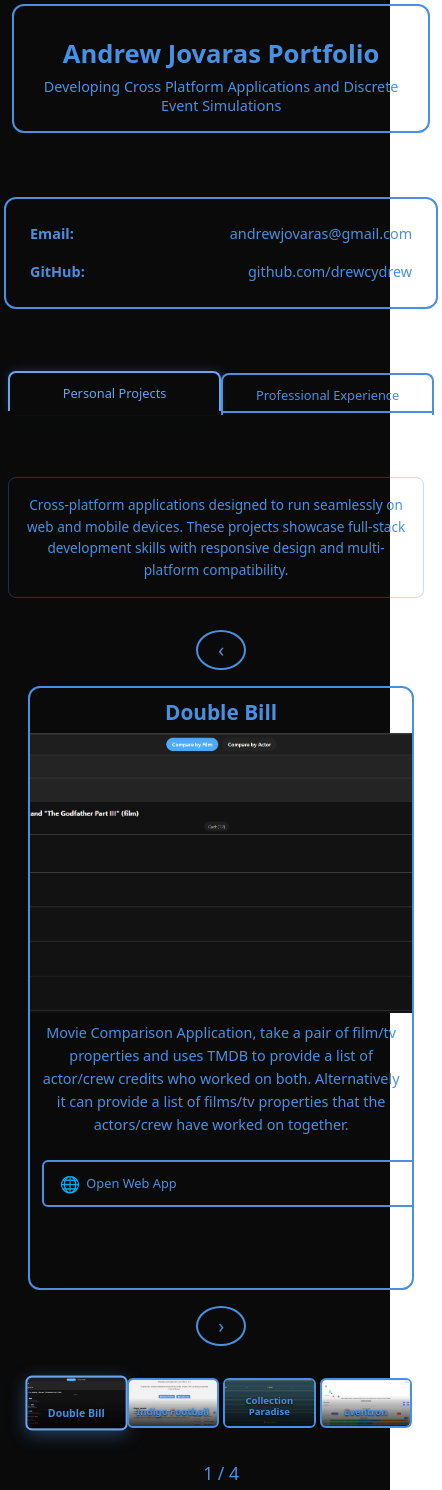
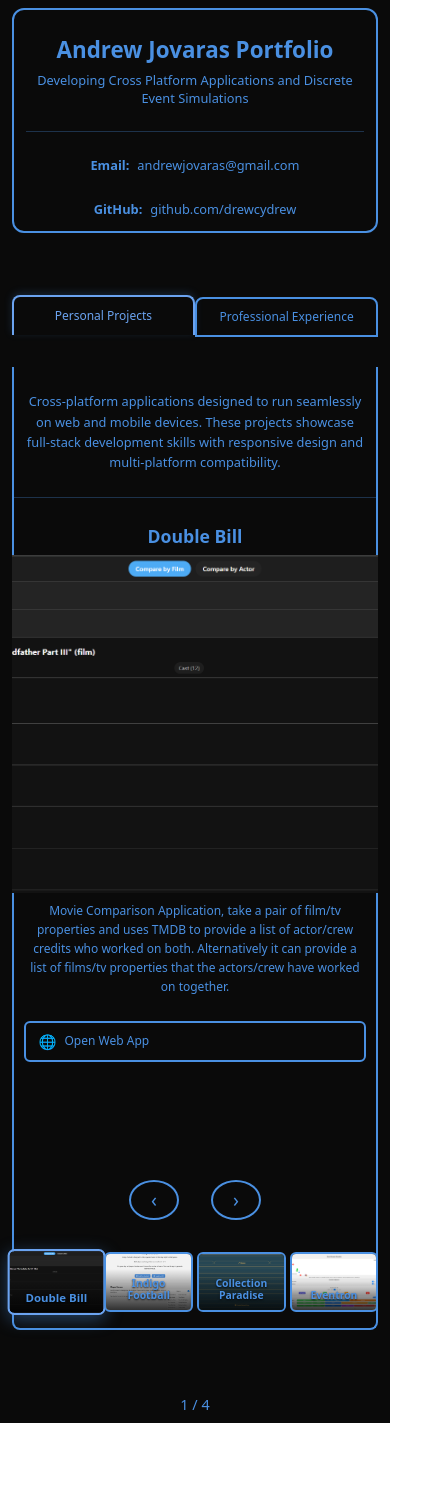
Before and after one commit to drewcydrew/projectportfolio, a React (Vite) app: page / in a window 390 px wide. Shown: the whole page, 442 px wide, since content can reach past the window. After the commit the page ends 1423 px from the top, so only its background shows below. Built offline with nearby package versions, Linux system fonts and the light colour scheme.

Commit message:
Updating styling

```diff
--- a/src/App.css
+++ b/src/App.css
@@ -6,9 +6,8 @@ body {
 }
 
 #root {
-  max-width: 1200px;
   margin: 0 auto;
-  padding: 1rem;
+  padding: clamp(0.25rem, 2vw, 1rem) clamp(0.5rem, 2vw, 1rem);
   text-align: center;
   min-height: 100vh;
 }
@@ -23,29 +22,33 @@ body {
 
 .portfolio-header {
   margin-bottom: 2rem;
-  padding: 1.5rem;
+  padding: clamp(0.75rem, 3vw, 1.5rem);
   background: transparent;
   border-radius: 12px;
   border: 2px solid #4a90e2;
-  width: 90vw;
-  max-width: 800px;
-  min-width: 300px;
+  width: calc(100vw - 6vw);
+  max-width: 1920px;
   margin: 0 auto 2rem auto;
+  box-sizing: border-box;
 }
 
 .portfolio-header h1 {
-  font-size: 2.5rem;
+  font-size: clamp(1.4rem, 5vw, 2.5rem);
   color: #4a90e2;
   margin-bottom: 0.5rem;
   word-wrap: break-word;
+  overflow-wrap: break-word;
   hyphens: auto;
+  line-height: 1.2;
 }
 
 .portfolio-header p {
-  font-size: 1.2rem;
+  font-size: clamp(0.8rem, 2.5vw, 1.2rem);
   color: #4a90e2;
   margin: 0;
   word-wrap: break-word;
+  overflow-wrap: break-word;
+  line-height: 1.4;
 }
 
 .carousel-container {
@@ -53,10 +56,12 @@ body {
   flex-direction: column;
   align-items: center;
   gap: 2rem;
+  padding: clamp(1rem, 3vw, 2rem);
 }
 
 .carousel {
   display: flex;
+  flex-direction: column;
   align-items: center;
   gap: 1rem;
   width: 100%;
@@ -64,14 +69,21 @@ body {
   justify-content: center;
 }
 
+.carousel-navigation {
+  display: flex;
+  gap: 2rem;
+  justify-content: center;
+  align-items: center;
+}
+
 .carousel-btn {
   background: transparent;
   color: #4a90e2;
   border: 2px solid #4a90e2;
   border-radius: 50%;
-  width: 50px;
-  height: 50px;
-  font-size: 1.5rem;
+  width: clamp(40px, 8vw, 50px);
+  height: clamp(40px, 8vw, 50px);
+  font-size: clamp(1.2rem, 3vw, 1.5rem);
   cursor: pointer;
   transition: all 0.3s ease;
   display: flex;
@@ -91,15 +103,15 @@ body {
 .project-card {
   background: transparent;
   border-radius: 12px;
-  border: 2px solid #4a90e2;
+  border: none;
   overflow: hidden;
   transition: transform 0.3s ease;
-  width: 90vw;
-  max-width: 800px;
-  min-width: 300px;
-  height: 650px;
+  width: calc(100vw - 6vw);
+  max-width: 1920px;
+  height: clamp(400px, 80vh, 650px);
   display: flex;
   flex-direction: column;
+  box-sizing: border-box;
 }
 
 .project-card:hover {
@@ -109,45 +121,47 @@ body {
 
 .project-image {
   width: 100%;
-  height: 350px;
+  height: clamp(180px, 40vh, 350px);
   object-fit: cover;
   flex-shrink: 0;
 }
 
 .project-video {
   width: 100%;
-  height: 350px;
+  height: clamp(180px, 40vh, 350px);
   object-fit: contain;
   flex-shrink: 0;
   background: #000;
 }
 
 .project-header {
-  padding: 1.5rem 2rem 1rem 2rem;
+  padding: clamp(0.75rem, 2vw, 1.5rem) clamp(0.75rem, 3vw, 2rem) clamp(0.5rem, 1.5vw, 1rem) clamp(0.75rem, 3vw, 2rem);
   text-align: center;
   background: transparent;
 }
 
 .project-header h2 {
-  font-size: 1.8rem;
+  font-size: clamp(1.1rem, 3.5vw, 1.8rem);
   color: #4a90e2;
   margin: 0;
+  line-height: 1.2;
 }
 
 .project-content {
-  padding: 1rem 2rem 2rem 2rem;
+  padding: clamp(0.5rem, 2vw, 1rem) clamp(0.75rem, 3vw, 2rem) clamp(1rem, 3vw, 2rem) clamp(0.75rem, 3vw, 2rem);
   text-align: center;
   background: transparent;
+  flex: 1;
 }
 
 .project-content h2 {
-  font-size: 1.8rem;
+  font-size: clamp(1.1rem, 3.5vw, 1.8rem);
   color: #4a90e2;
   margin-bottom: 1rem;
 }
 
 .project-content p {
-  font-size: 1rem;
+  font-size: clamp(0.75rem, 2vw, 1rem);
   color: #4a90e2;
   line-height: 1.6;
   margin: 0 0 1.5rem 0;
@@ -161,18 +175,20 @@ body {
 }
 
 .platform-btn {
-  padding: 0.6rem 1.2rem;
+  padding: clamp(0.5rem, 1.5vw, 0.6rem) clamp(0.8rem, 2.5vw, 1.2rem);
   border: 2px solid #4a90e2;
   background: transparent;
   color: #4a90e2;
   border-radius: 6px;
   text-decoration: none;
-  font-size: 0.9rem;
+  font-size: clamp(0.75rem, 2vw, 0.9rem);
   font-weight: 500;
   transition: all 0.3s ease;
   display: inline-flex;
   align-items: center;
   gap: 0.5rem;
+  flex: 1;
+  min-width: 120px;
 }
 
 .platform-btn:hover {
@@ -185,21 +201,21 @@ body {
 }
 
 .btn-icon {
-  font-size: 1.1rem;
+  font-size: clamp(0.9rem, 2.2vw, 1.1rem);
   display: inline-block;
 }
 
 .carousel-indicators {
-  display: flex;
-  gap: 0.5rem;
-  flex-wrap: wrap;
-  justify-content: center;
-  max-width: 90vw;
+  display: grid;
+  grid-template-columns: repeat(auto-fit, minmax(clamp(80px, 12vw, 150px), 1fr));
+  gap: 0.25rem;
+  width: calc(100vw - 6vw);
+  max-width: 1920px;
 }
 
 .indicator {
-  width: clamp(80px, 15vw, 150px);
-  height: clamp(60px, 11.25vw, 113px);
+  width: 100%;
+  height: clamp(60px, 9vw, 113px);
   border-radius: 6px;
   border: 2px solid #4a90e2;
   background: transparent;
@@ -243,7 +259,7 @@ body {
 
 .indicator-text {
   color: #4a90e2;
-  font-size: 0.75rem;
+  font-size: clamp(0.65rem, 1.5vw, 0.75rem);
   font-weight: 600;
   text-align: center;
   line-height: 1.2;
@@ -251,7 +267,7 @@ body {
 }
 
 .project-counter {
-  font-size: 1.1rem;
+  font-size: clamp(0.9rem, 2.2vw, 1.1rem);
   color: #4a90e2;
   font-weight: 500;
 }
@@ -259,36 +275,28 @@ body {
 .tabs {
   display: flex;
   gap: 0;
-  margin-bottom: 2rem;
+  margin-bottom: 0;
   justify-content: center;
   position: relative;
-}
-
-.tabs::after {
-  content: '';
-  position: absolute;
-  bottom: 0;
-  left: 0;
-  right: 0;
-  height: 2px;
-  background: #4a90e2;
-  z-index: 1;
+  width: calc(100vw - 6vw);
+  max-width: 1920px;
+  margin: 0 auto;
 }
 
 .tab-btn {
-  padding: 1rem 2rem;
+  padding: clamp(0.6rem, 2vw, 1rem) clamp(0.8rem, 3vw, 2rem);
   border: 2px solid #4a90e2;
   border-bottom: none;
   background: transparent;
   color: #4a90e2;
-  border-radius: 12px 12px 0 0;
+  border-radius: clamp(8px, 2vw, 12px) clamp(8px, 2vw, 12px) 0 0;
   cursor: pointer;
-  font-size: 1rem;
+  font-size: clamp(0.75rem, 2vw, 1rem);
   font-weight: 500;
   transition: all 0.3s ease;
   position: relative;
-  z-index: 2;
-  margin-bottom: -2px;
+  z-index: 3;
+  flex: 1;
 }
 
 .tab-btn:hover {
@@ -304,46 +312,51 @@ body {
   box-shadow: 0 -2px 8px rgba(74, 144, 226, 0.2);
 }
 
-.tab-btn.active::after {
-  content: '';
-  position: absolute;
-  bottom: -2px;
-  left: -2px;
-  right: -2px;
-  height: 4px;
-  background: #0a0a0a;
-  z-index: 3;
+.tab-btn:not(.active) {
+  border-bottom: 2px solid #4a90e2;
+}
+
+.tab-book-container {
+  width: calc(100vw - 6vw);
+  max-width: 1920px;
+  margin: 0 auto 2rem auto;
+  background: transparent;
+  border: 2px solid #4a90e2;
+  border-top: none;
+  border-radius: 0 0 8px 8px;
+  box-sizing: border-box;
+  position: relative;
+  z-index: 1;
+  margin-top: -2px;
+}
+
+.tab-content-info {
+  margin-bottom: 0;
 }
 
 .tab-description {
-  max-width: 800px;
-  width: 90vw;
-  min-width: 300px;
-  margin: 0 auto;
-  padding: 1rem 2rem;
+  width: 100%;
+  margin: 0;
+  padding: clamp(1.5rem, 3vw, 2rem) clamp(0.75rem, 3vw, 2rem);
   background: transparent;
-  border: 1px solid rgba(74, 144, 226, 0.3);
-  border-radius: 8px;
+  border: none;
+  border-radius: 0;
+  box-sizing: border-box;
+  position: relative;
+  z-index: 1;
+  border-bottom: 1px solid rgba(74, 144, 226, 0.3);
+}
+
+.tab-description::before {
+  display: none;
 }
 
 .tab-description p {
-  font-size: 1rem;
+  font-size: clamp(0.8rem, 2vw, 1rem);
   color: #4a90e2;
   line-height: 1.6;
   margin: 0;
   text-align: center;
-}
-
-.company-link {
-  color: #6ba3f0;
-  text-decoration: none;
-  font-weight: 600;
-  transition: color 0.3s ease;
-}
-
-.company-link:hover {
-  color: #8bb8f5;
-  text-decoration: underline;
 }
 
 .contact-info {
@@ -351,15 +364,9 @@ body {
   flex-wrap: wrap;
   gap: 1.5rem;
   justify-content: center;
-  margin-bottom: 2rem;
-  padding: 1.5rem;
-  background: transparent;
-  border-radius: 12px;
-  border: 2px solid #4a90e2;
-  width: 90vw;
-  max-width: 800px;
-  min-width: 300px;
-  margin: 0 auto 2rem auto;
+  margin-top: 1.5rem;
+  padding-top: 1.5rem;
+  border-top: 1px solid rgba(74, 144, 226, 0.3);
 }
 
 .contact-item {
@@ -367,18 +374,19 @@ body {
   align-items: center;
   gap: 0.5rem;
   min-width: 200px;
+  justify-content: space-between;
 }
 
 .contact-label {
   font-weight: 600;
   color: #4a90e2;
-  font-size: 0.9rem;
+  font-size: clamp(0.8rem, 1.8vw, 0.9rem);
 }
 
 .contact-link {
   color: #4a90e2;
   text-decoration: none;
-  font-size: 0.9rem;
+  font-size: clamp(0.8rem, 1.8vw, 0.9rem);
   transition: color 0.3s ease;
 }
 
@@ -386,488 +394,3 @@ body {
   color: #6ba3f0;
   text-decoration: underline;
 }
-
-/* Desktop and larger screens */
-@media (min-width: 1024px) {
-  .project-card {
-    max-width: 1000px;
-    width: 85vw;
-    height: 750px;
-  }
-
-  .project-video {
-    height: 450px;
-  }
-
-  .project-image {
-    height: 450px;
-  }
-
-  .tab-description {
-    max-width: 1000px;
-    width: 85vw;
-  }
-
-  .contact-info {
-    max-width: 1000px;
-    width: 85vw;
-  }
-
-  .portfolio-header {
-    max-width: 1000px;
-    width: 85vw;
-  }
-}
-
-@media (min-width: 1200px) {
-  .project-card {
-    max-width: 1100px;
-    width: 80vw;
-    height: 850px;
-  }
-
-  .project-video {
-    height: 550px;
-  }
-
-  .project-image {
-    height: 550px;
-  }
-
-  .tab-description {
-    max-width: 1100px;
-    width: 80vw;
-  }
-
-  .contact-info {
-    max-width: 1100px;
-    width: 80vw;
-  }
-
-  .portfolio-header {
-    max-width: 1100px;
-    width: 80vw;
-  }
-}
-
-@media (max-width: 768px) {
-  #root {
-    padding: 0.5rem;
-  }
-
-  .portfolio-header {
-    width: 95vw;
-    max-width: 500px;
-    min-width: 280px;
-    margin: 0 auto 2rem auto;
-    padding: 1.25rem;
-  }
-
-  .portfolio-header h1 {
-    font-size: 1.8rem;
-    line-height: 1.2;
-    word-wrap: break-word;
-    overflow-wrap: break-word;
-  }
-
-  .portfolio-header p {
-    font-size: 1rem;
-    line-height: 1.4;
-    word-wrap: break-word;
-    overflow-wrap: break-word;
-  }
-
-  .carousel {
-    flex-direction: column;
-    gap: 1rem;
-  }
-
-  .carousel-btn {
-    width: 40px;
-    height: 40px;
-    font-size: 1.2rem;
-  }
-
-  .project-card {
-    width: 95vw;
-    max-width: 500px;
-    min-width: 280px;
-    height: 550px;
-  }
-
-  .project-image {
-    height: 250px;
-  }
-
-  .project-video {
-    height: 250px;
-  }
-
-  .project-header {
-    padding: 1rem 1rem 0.5rem 1rem;
-  }
-
-  .project-header h2 {
-    font-size: 1.5rem;
-  }
-
-  .project-content {
-    padding: 0.5rem 1rem 1.5rem 1rem;
-  }
-
-  .platform-buttons {
-    gap: 0.5rem;
-    flex-wrap: wrap;
-  }
-
-  .platform-btn {
-    padding: 0.5rem 1rem;
-    font-size: 0.8rem;
-    gap: 0.4rem;
-    flex: 1;
-    min-width: 120px;
-  }
-
-  .btn-icon {
-    font-size: 1rem;
-  }
-
-  .carousel-indicators {
-    display: grid;
-    grid-template-columns: repeat(auto-fit, minmax(80px, 1fr));
-    gap: 0.25rem;
-    width: 95vw;
-    max-width: 500px;
-  }
-
-  .indicator {
-    width: 100%;
-    height: 60px;
-  }
-
-  .indicator-text {
-    font-size: 0.65rem;
-  }
-
-  .tab-description {
-    width: 95vw;
-    max-width: 500px;
-    min-width: 280px;
-    padding: 1rem 1.5rem;
-    margin: 0 0.5rem;
-  }
-
-  .tab-description p {
-    font-size: 0.9rem;
-  }
-
-  .contact-info {
-    flex-direction: column;
-    gap: 1rem;
-    text-align: left;
-    width: 95vw;
-    max-width: 500px;
-    min-width: 280px;
-    margin: 0 auto 2rem auto;
-  }
-
-  .contact-item {
-    min-width: unset;
-    justify-content: space-between;
-  }
-
-  .tabs {
-    flex-direction: row;
-    gap: 0;
-    margin-bottom: 2rem;
-    justify-content: center;
-    position: relative;
-  }
-
-  .tabs::after {
-    content: '';
-    position: absolute;
-    bottom: 0;
-    left: 0;
-    right: 0;
-    height: 2px;
-    background: #4a90e2;
-    z-index: 1;
-  }
-
-  .tab-btn {
-    padding: 0.8rem 1.5rem;
-    border: 2px solid #4a90e2;
-    border-bottom: none;
-    background: transparent;
-    color: #4a90e2;
-    border-radius: 12px 12px 0 0;
-    cursor: pointer;
-    font-size: 0.9rem;
-    font-weight: 500;
-    transition: all 0.3s ease;
-    position: relative;
-    z-index: 2;
-    margin-bottom: -2px;
-  }
-
-  .tab-btn:hover {
-    background: rgba(74, 144, 226, 0.05);
-    transform: translateY(-2px);
-  }
-
-  .tab-btn.active {
-    background: #0a0a0a;
-    color: #6ba3f0;
-    border-color: #6ba3f0;
-    transform: translateY(-2px);
-    box-shadow: 0 -2px 8px rgba(74, 144, 226, 0.2);
-  }
-
-  .tab-btn.active::after {
-    content: '';
-    position: absolute;
-    bottom: -2px;
-    left: -2px;
-    right: -2px;
-    height: 4px;
-    background: #0a0a0a;
-    z-index: 3;
-  }
-}
-
-@media (max-width: 480px) {
-  #root {
-    padding: 0.25rem;
-  }
-
-  .portfolio-header {
-    width: 98vw;
-    max-width: none;
-    min-width: 260px;
-    margin: 0 auto 2rem auto;
-    padding: 1rem;
-  }
-
-  .portfolio-header h1 {
-    font-size: 1.6rem;
-    line-height: 1.2;
-  }
-
-  .portfolio-header p {
-    font-size: 0.9rem;
-    line-height: 1.3;
-  }
-
-  .project-card {
-    width: 98vw;
-    max-width: none;
-    min-width: 260px;
-    height: 85vh;
-    max-height: 600px;
-  }
-
-  .project-image {
-    height: 40vh;
-    max-height: 280px;
-  }
-
-  .project-video {
-    height: 40vh;
-    max-height: 280px;
-  }
-
-  .project-header {
-    padding: 0.75rem 0.75rem 0.5rem 0.75rem;
-  }
-
-  .project-header h2 {
-    font-size: 1.3rem;
-    line-height: 1.2;
-  }
-
-  .project-content {
-    padding: 0.5rem 0.75rem 1rem 0.75rem;
-  }
-
-  .project-content h2 {
-    font-size: 1.3rem;
-  }
-
-  .project-content p {
-    font-size: 0.9rem;
-  }
-
-  .platform-buttons {
-    flex-direction: column;
-    gap: 0.5rem;
-  }
-
-  .platform-btn {
-    padding: 0.6rem 1rem;
-    font-size: 0.8rem;
-    gap: 0.4rem;
-    width: 100%;
-  }
-
-  .btn-icon {
-    font-size: 1rem;
-  }
-
-  .carousel-indicators {
-    display: grid;
-    grid-template-columns: repeat(auto-fit, minmax(70px, 1fr));
-    gap: 0.25rem;
-    width: 98vw;
-  }
-
-  .indicator {
-    width: 100%;
-    height: 50px;
-  }
-
-  .indicator-text {
-    font-size: 0.6rem;
-  }
-
-  .tab-description {
-    width: 98vw;
-    max-width: none;
-    min-width: 260px;
-    padding: 1rem;
-    margin: 0 0.25rem;
-  }
-
-  .tab-description p {
-    font-size: 0.85rem;
-  }
-
-  .contact-info {
-    width: 98vw;
-    max-width: none;
-    min-width: 260px;
-    margin: 0 auto 2rem auto;
-  }
-
-  .tabs {
-    flex-direction: row;
-    gap: 0;
-    margin: 0 0.25rem 2rem 0.25rem;
-    justify-content: center;
-    position: relative;
-  }
-
-  .tabs::after {
-    content: '';
-    position: absolute;
-    bottom: 0;
-    left: 0;
-    right: 0;
-    height: 2px;
-    background: #4a90e2;
-    z-index: 1;
-  }
-
-  .tab-btn {
-    padding: 0.7rem 1rem;
-    border: 2px solid #4a90e2;
-    border-bottom: none;
-    background: transparent;
-    color: #4a90e2;
-    border-radius: 8px 8px 0 0;
-    cursor: pointer;
-    font-size: 0.8rem;
-    font-weight: 500;
-    transition: all 0.3s ease;
-    position: relative;
-    z-index: 2;
-    margin-bottom: -2px;
-    flex: 1;
-  }
-
-  .tab-btn:hover {
-    background: rgba(74, 144, 226, 0.05);
-    transform: translateY(-2px);
-  }
-
-  .tab-btn.active {
-    background: #0a0a0a;
-    color: #6ba3f0;
-    border-color: #6ba3f0;
-    transform: translateY(-2px);
-    box-shadow: 0 -2px 8px rgba(74, 144, 226, 0.2);
-  }
-
-  .tab-btn.active::after {
-    content: '';
-    position: absolute;
-    bottom: -2px;
-    left: -2px;
-    right: -2px;
-    height: 4px;
-    background: #0a0a0a;
-    z-index: 3;
-  }
-}
-
-@media (max-width: 320px) {
-  .portfolio-header h1 {
-    font-size: 1.4rem;
-    line-height: 1.1;
-  }
-
-  .portfolio-header p {
-    font-size: 0.8rem;
-    line-height: 1.3;
-  }
-
-  .project-card {
-    width: 100vw;
-    max-width: none;
-    min-width: 240px;
-    height: 80vh;
-    max-height: 500px;
-    border-radius: 8px;
-  }
-
-  .project-image {
-    height: 35vh;
-    max-height: 200px;
-  }
-
-  .project-video {
-    height: 35vh;
-    max-height: 200px;
-  }
-
-  .project-header h2 {
-    font-size: 1.1rem;
-    line-height: 1.2;
-  }
-
-  .project-content p {
-    font-size: 0.75rem;
-  }
-
-  .platform-btn {
-    font-size: 0.75rem;
-    padding: 0.5rem 0.8rem;
-  }
-
-  .carousel-indicators {
-    grid-template-columns: repeat(auto-fit, minmax(60px, 1fr));
-  }
-
-  .indicator {
-    height: 45px;
-  }
-
-  .indicator-text {
-    font-size: 0.55rem;
-  }
-
-  .tab-btn {
-    padding: 0.6rem 0.8rem;
-    font-size: 0.75rem;
-  }
-}
--- a/src/App.tsx
+++ b/src/App.tsx
@@ -132,7 +132,6 @@ function App() {
         <p>
           Developing Cross Platform Applications and Discrete Event Simulations
         </p>
-      </header>
 
         <div className="contact-info">
           <div className="contact-item">
@@ -157,6 +156,7 @@ function App() {
             </a>
           </div>
         </div>
+      </header>
 
       <div className="tabs">
         <button
@@ -173,13 +173,15 @@ function App() {
         </button>
       </div>
 
+      <div className="tab-book-container">
         <div className="tab-content-info">
           {activeTab === "personal" ? (
             <div className="tab-description">
               <p>
-              Cross-platform applications designed to run seamlessly on web and
-              mobile devices. These projects showcase full-stack development
-              skills with responsive design and multi-platform compatibility.
+                Cross-platform applications designed to run seamlessly on web
+                and mobile devices. These projects showcase full-stack
+                development skills with responsive design and multi-platform
+                compatibility.
               </p>
             </div>
           ) : (
@@ -194,9 +196,9 @@ function App() {
                 >
                   BMT
                 </a>
-              mostly consisted of the development of discrete event simulations
-              and data dashboards for the purposes of providing logistics
-              advice. References avialable upon request.
+                mostly consisted of the development of discrete event
+                simulations and data dashboards for the purposes of providing
+                logistics advice. References avialable upon request.
               </p>
             </div>
           )}
@@ -204,10 +206,6 @@ function App() {
 
         <div className="carousel-container">
           <div className="carousel">
-          <button className="carousel-btn prev" onClick={prevProject}>
-            &#8249;
-          </button>
-
             <div className="project-card">
               <div className="project-header">
                 <h2>{currentProjects[currentProject].title}</h2>
@@ -272,9 +270,14 @@ function App() {
               </div>
             </div>
 
+            <div className="carousel-navigation">
+              <button className="carousel-btn prev" onClick={prevProject}>
+                &#8249;
+              </button>
               <button className="carousel-btn next" onClick={nextProject}>
                 &#8250;
               </button>
+            </div>
           </div>
 
           <div className="carousel-indicators">
@@ -313,6 +316,7 @@ function App() {
             ))}
           </div>
         </div>
+      </div>
 
       <div className="project-counter">
         {currentProject + 1} / {currentProjects.length}
```
Lines whose indentation alone changed are shown as unchanged.
